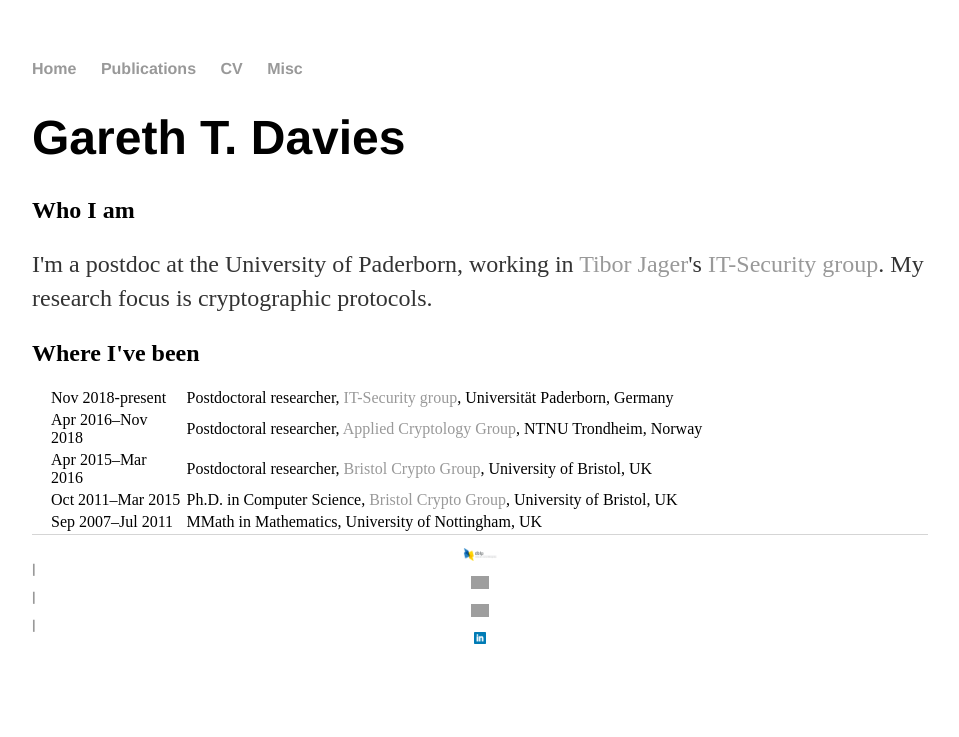
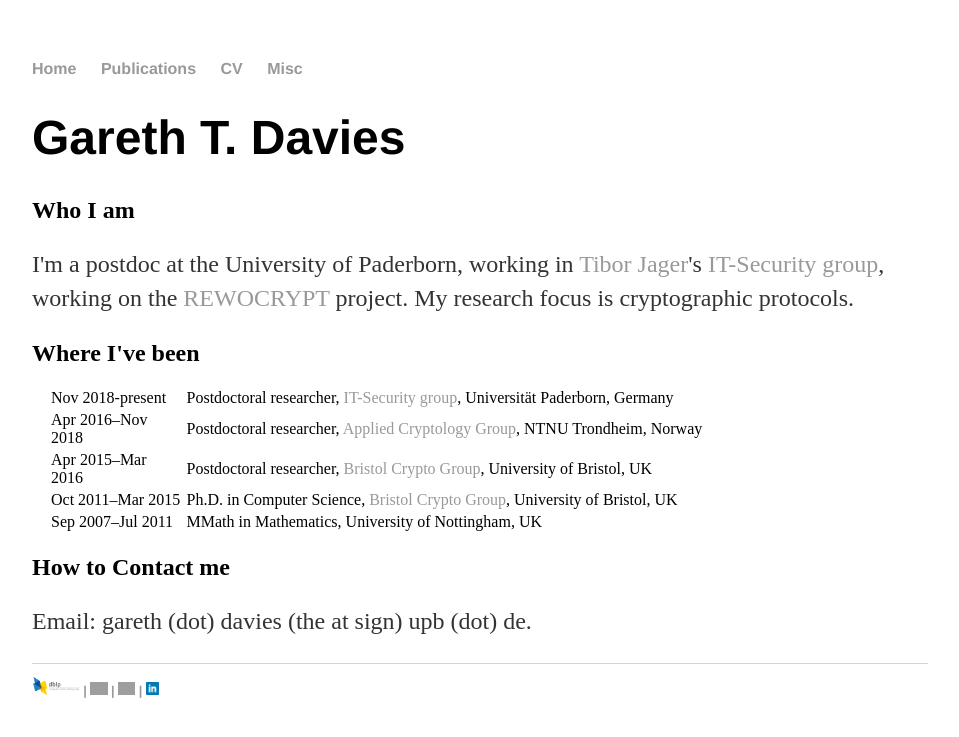
Before and after one commit to gareth-t-davies/gareth-t-davies.github.io, a Jekyll site: the page built from index.html, in a window 1280 px wide. Shown: the top 737 px of the page, without its empty margins (160-1119 px from the left). Built offline with Jekyll 4.4.1, drawn with Linux system fonts in a browser that asks for light colours.

```diff
--- a/_layouts/default.html
+++ b/_layouts/default.html
@@ -21,7 +21,7 @@
 			</div><!-- /.container -->
 			<footer>
 	    		<ul>
-				<a href="https://dblp.uni-trier.de/pers/hd/d/Davies:Gareth_T="><img src="{{site.url}}/images/dblp-logo.png" style="display: block; margin: auto;height: 1em" alt="DBLP" /> | <a href="https://scholar.google.co.uk/citations?user=_PlHsT8AAAAJ&hl=en"><img src="{{site.url}}/images/scholar-logo.jpg" style="display: block; margin: auto;height: 1em" alt="Google Scholar" /> | <a href="http://www.twitter.com/gareth_t_davies"><img src="{{site.url}}/images/twitter-logo.png" style="display: block; margin: auto;height: 1em" alt="Twitter" /> | <a href="https://linkedin.com/in/gareth-t-davies-78910942"><img src="{{site.url}}/images/linkedin-logo.png" style="display: block; margin: auto;height: 1em" alt="LinkedIn" />
+				<a href="https://dblp.uni-trier.de/pers/hd/d/Davies:Gareth_T="><img src="{{site.url}}/images/dblp-logo.png" style="height: 1.4em" alt="DBLP" /> | <a href="https://scholar.google.co.uk/citations?user=_PlHsT8AAAAJ&hl=en"><img src="{{site.url}}/images/scholar-logo.jpg" style="height: 1em" alt="Google Scholar" /> | <a href="http://www.twitter.com/gareth_t_davies"><img src="{{site.url}}/images/twitter-logo.png" style="height: 1em" alt="Twitter" /> | <a href="https://linkedin.com/in/gareth-t-davies-78910942"><img src="{{site.url}}/images/linkedin-logo.png" style="height: 1em" alt="LinkedIn" />
 				</ul>
 			</footer>
 		</body>
--- a/index.html
+++ b/index.html
@@ -7,8 +7,7 @@
 </div><!-- /.blurb -->
 
 <h2>Who I am</h2>
-<p>I'm a postdoc at the University of Paderborn, working in <a href="https://www.tiborjager.de/" ">Tibor Jager</a>'s <a href="https://cs.uni-paderborn.de/en/its/" ">IT-Security group</a>. My research focus is cryptographic protocols.</p>
-
+<p>I'm a postdoc at the University of Paderborn, working in <a href="https://www.tiborjager.de/" ">Tibor Jager</a>'s <a href="https://cs.uni-paderborn.de/en/its/" ">IT-Security group</a>, working on the <a href="https://www.uni-paderborn.de/en/nachricht/87450/" ">REWOCRYPT</a> project. My research focus is cryptographic protocols.</p>
 
 <h2>Where I've been</h2>
 <table style="margin-left: 1em; width: 100%; border: 0px;">
@@ -18,3 +17,6 @@
 	<tr><td style="width: 15%;">Oct 2011&ndash;Mar 2015</td><td>Ph.D. in Computer Science, <a href="http://www.cs.bris.ac.uk/Research/CryptographySecurity/">Bristol Crypto Group</a>, University of Bristol, UK</td></tr>
 	<tr><td style="width: 15%;">Sep 2007&ndash;Jul 2011</td><td>MMath in Mathematics, University of Nottingham, UK</td></tr>
 </table>
+
+<h2>How to Contact me</h2>
+<p>Email: gareth (dot) davies (the at sign) upb (dot) de.</p>
```
Also changed, not shown: 1 other file.
